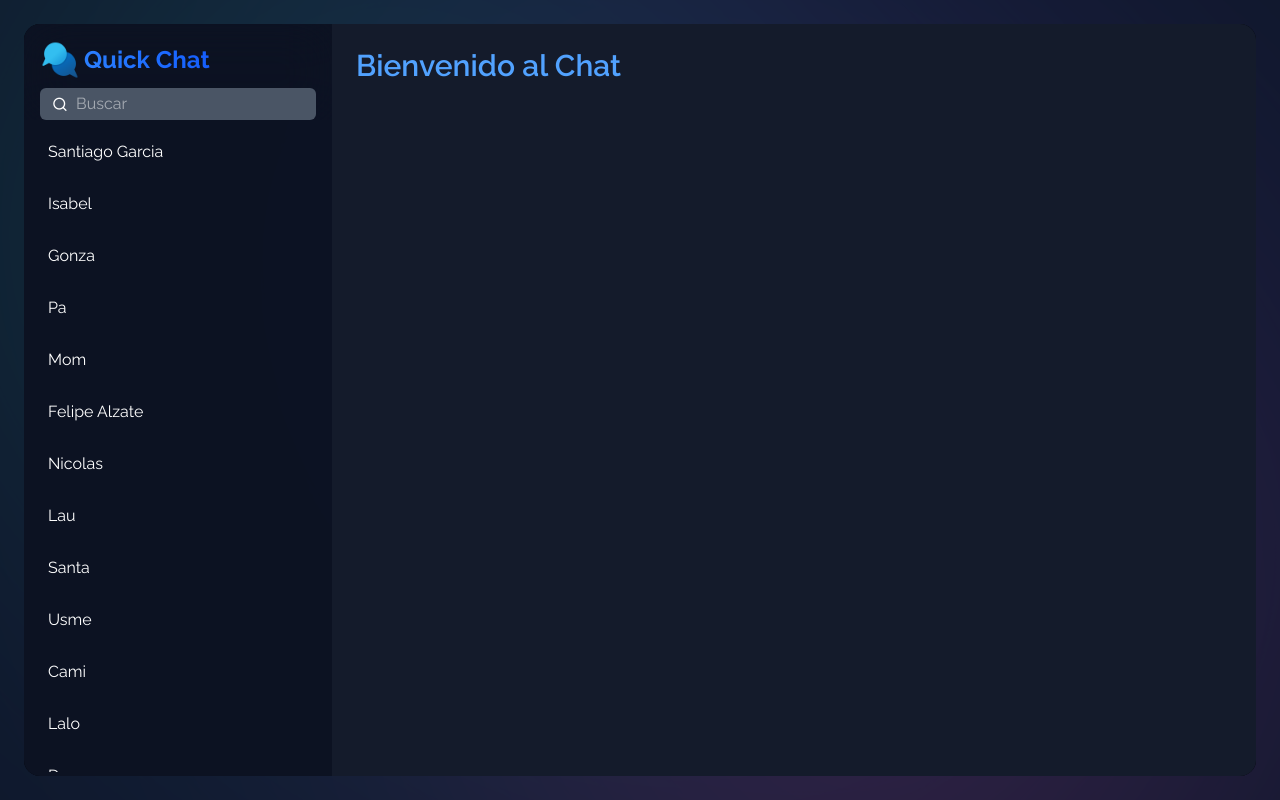
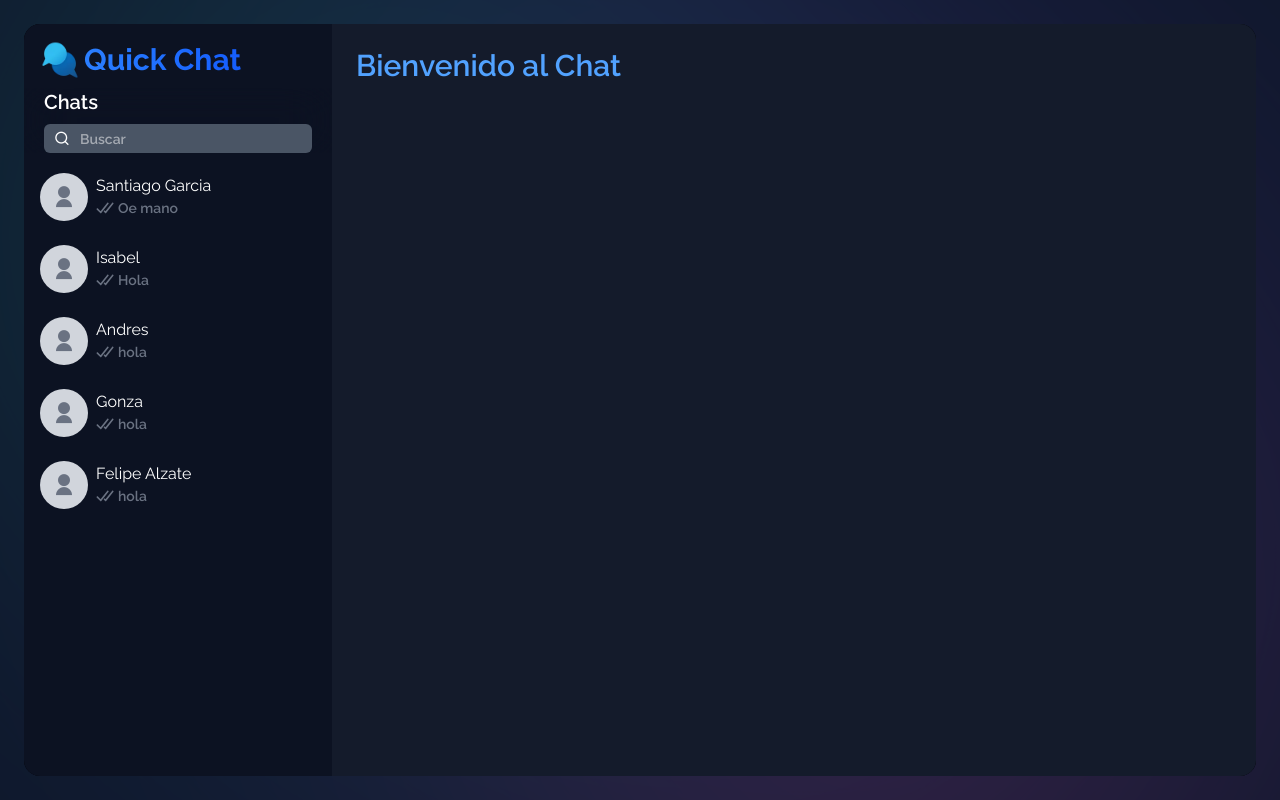
Before and after one commit to Julicode07/QuickChat, a React (Vite) app in the folder Frontend/: page / in a window 1280 px wide. Built offline with nearby package versions, Linux system fonts and the light colour scheme.

Commit message:
Add message with sent, received and read status

```diff
--- a/Frontend/index.html
+++ b/Frontend/index.html
@@ -4,7 +4,7 @@
 <head>
   <meta charset="UTF-8" />
   <meta name="viewport" content="width=device-width, initial-scale=1.0" />
-  <link rel="icon" href="/quickchat.png" type="image" rel="preload" />
+  <link rel="icon" href="/quickchat.webp" type="image" rel="preload" />
   <meta property="og:description" name="description" content="" />
   <meta property="og:image:alt" content="Live Chat App" />
   <meta property="og:type" content="website" />
--- /dev/null
+++ b/Frontend/src/Icons/MessageStatus.tsx
@@ -0,0 +1,40 @@
+import { FC } from "react";
+
+interface MessageStatusProps {
+    status: "sent" | "delivered";
+    isSeen: boolean;
+}
+
+const MessageStatus: FC<MessageStatusProps> = ({ status, isSeen }) => {
+
+    if (status === "sent") {
+        return (
+            <svg viewBox="0 0 14 18" height="18" width="14" preserveAspectRatio="xMidYMid meet" version="1.1" x="0px" y="0px" enable-background="new 0 0 14 18" className="text-gray-500">
+                <title>status-check</title>
+                <path fill="currentColor" d="M12.502,5.035l-0.57-0.444c-0.188-0.147-0.462-0.113-0.609,0.076l-6.39,8.198 c-0.147,0.188-0.406,0.206-0.577,0.039l-2.614-2.556c-0.171-0.167-0.447-0.164-0.614,0.007l-0.505,0.516 c-0.167,0.171-0.164,0.447,0.007,0.614l3.887,3.8c0.171,0.167,0.43,0.149,0.577-0.039l7.483-9.602 C12.724,5.456,12.69,5.182,12.502,5.035z"></path>
+            </svg>
+        );
+    }
+
+    else if (status === "delivered") {
+        if (isSeen) {
+            return (
+                <svg viewBox="0 0 18 18" height="18" width="18" preserveAspectRatio="xMidYMid meet" className="text-blue-500" version="1.1" x="0px" y="0px" enable-background="new 0 0 18 18">
+                    <title>status-dblcheck</title>
+                    <path fill="currentColor" d="M17.394,5.035l-0.57-0.444c-0.188-0.147-0.462-0.113-0.609,0.076l-6.39,8.198 c-0.147,0.188-0.406,0.206-0.577,0.039l-0.427-0.388c-0.171-0.167-0.431-0.15-0.578,0.038L7.792,13.13 c-0.147,0.188-0.128,0.478,0.043,0.645l1.575,1.51c0.171,0.167,0.43,0.149,0.577-0.039l7.483-9.602 C17.616,5.456,17.582,5.182,17.394,5.035z M12.502,5.035l-0.57-0.444c-0.188-0.147-0.462-0.113-0.609,0.076l-6.39,8.198 c-0.147,0.188-0.406,0.206-0.577,0.039l-2.614-2.556c-0.171-0.167-0.447-0.164-0.614,0.007l-0.505,0.516 c-0.167,0.171-0.164,0.447,0.007,0.614l3.887,3.8c0.171,0.167,0.43,0.149,0.577-0.039l7.483-9.602 C12.724,5.456,12.69,5.182,12.502,5.035z"></path>
+                </svg>
+            );
+        }
+
+        return (
+            <svg viewBox="0 0 18 18" height="18" width="18" preserveAspectRatio="xMidYMid meet" className="text-gray-500" version="1.1" x="0px" y="0px" enable-background="new 0 0 18 18">
+                <title>status-dblcheck</title>
+                <path fill="currentColor" d="M17.394,5.035l-0.57-0.444c-0.188-0.147-0.462-0.113-0.609,0.076l-6.39,8.198 c-0.147,0.188-0.406,0.206-0.577,0.039l-0.427-0.388c-0.171-0.167-0.431-0.15-0.578,0.038L7.792,13.13 c-0.147,0.188-0.128,0.478,0.043,0.645l1.575,1.51c0.171,0.167,0.43,0.149,0.577-0.039l7.483-9.602 C17.616,5.456,17.582,5.182,17.394,5.035z M12.502,5.035l-0.57-0.444c-0.188-0.147-0.462-0.113-0.609,0.076l-6.39,8.198 c-0.147,0.188-0.406,0.206-0.577,0.039l-2.614-2.556c-0.171-0.167-0.447-0.164-0.614,0.007l-0.505,0.516 c-0.167,0.171-0.164,0.447,0.007,0.614l3.887,3.8c0.171,0.167,0.43,0.149,0.577-0.039l7.483-9.602 C12.724,5.456,12.69,5.182,12.502,5.035z"></path>
+            </svg>
+        );
+    }
+
+    return null;
+};
+
+export default MessageStatus;
--- a/Frontend/src/components/Background.tsx
+++ b/Frontend/src/components/Background.tsx
@@ -10,7 +10,7 @@ const Background: React.FC<BackgroundProps> = ({ children }) => {
             <div className="absolute z-0 inset-0 bg-[conic-gradient(from_0deg_at_50%_50%,#3b82f6_0deg,#10b981_72deg,#6366f1_144deg,#8b5cf6_216deg,#ec4899_288deg,#3b82f6_360deg)] animate-[spin_4s_linear_infinite] opacity-90 blur-[200px]"></div>
             <div className="absolute inset-0 bg-slate-900 opacity-75"></div>
             <div className="absolute inset-0 bg-[radial-gradient(circle_600px_at_50%_-100%,#ffffff10,transparent)]"></div>
-            <div className="relative z-40 w-full h-full bg-black/80 rounded-2xl  overflow-hidden">
+            <div className="relative z-40 w-full h-full bg-black/90 rounded-2xl  overflow-hidden">
                 <div className="absolute inset-0 bg-black opacity-60 backdrop-blur-lg"></div>
                 <div className="absolute inset-0 bg-slate-900 opacity-80"></div>
                 {children}
--- a/Frontend/src/components/Loader.tsx
+++ b/Frontend/src/components/Loader.tsx
@@ -8,7 +8,6 @@ const Loader = () => {
             exit={{ opacity: 0 }}
             transition={{ duration: 0.2 }}
         >
-            {/* Conic Gradient Animation */}
             <motion.div
                 className="absolute inset-0 bg-[conic-gradient(from_0deg_at_50%_50%,#3b82f6_0deg,#10b981_72deg,#6366f1_144deg,#8b5cf6_216deg,#ec4899_288deg,#3b82f6_360deg)] opacity-90 blur-[200px]"
                 animate={{ rotate: 360 }}
@@ -19,7 +18,6 @@ const Loader = () => {
                 }}
             ></motion.div>
 
-            {/* Darker background overlay */}
             <motion.div
                 className="absolute inset-0 bg-slate-900 opacity-75"
                 initial={{ opacity: 0 }}
@@ -27,7 +25,6 @@ const Loader = () => {
                 transition={{ duration: 1, ease: "easeInOut" }}
             ></motion.div>
 
-            {/* Radial gradient overlay */}
             <motion.div
                 className="absolute inset-0 bg-[radial-gradient(circle_600px_at_50%_-100%,#ffffff10,transparent)]"
                 initial={{ opacity: 0 }}
@@ -36,7 +33,7 @@ const Loader = () => {
             ></motion.div>
 
             <div className='relative z-50 flex flex-col items-center gap-2'>
-                <img src="/quickchat.png" alt="Quick Chat" className='w-28 h-28' />
+                <img src="/quickchat.webp" alt="Quick Chat" className='w-28 h-28' />
                 <h1 className='text-5xl font-bold text-transparent bg-clip-text bg-gradient-to-r from-blue-600 to-blue-400'>
                     Quick Chat
                 </h1>
--- /dev/null
+++ b/Frontend/src/components/SideBar/SearchInput.tsx
@@ -0,0 +1,78 @@
+import React, { useState } from "react";
+import { motion, AnimatePresence } from "framer-motion";
+
+interface SearchInputProps {
+    searchTerm: string;
+    setSearchTerm: (term: string) => void;
+}
+
+const SearchInput: React.FC<SearchInputProps> = ({ searchTerm, setSearchTerm }) => {
+    const [focused, setFocused] = useState(false);
+    const [inputValue, setInputValue] = useState(searchTerm);
+
+    const handleSearchChange = (event: React.ChangeEvent<HTMLInputElement>) => {
+        const value = event.target.value;
+        setInputValue(value);
+        setSearchTerm(value);
+    };
+
+    const handleClearInput = () => {
+        setInputValue('');
+        setSearchTerm('');
+        setFocused(false);
+    };
+
+    return (
+        <div className="relative flex w-full pl-2 py-1 rounded-md bg-gray-600 text-white group">
+            <AnimatePresence>
+                {!focused && (
+                    <motion.div
+                        className="flex justify-center items-center absolute ri-search-line text-white w-5 h-5"
+                        initial={{ rotate: 125 }}
+                        animate={{ rotate: 0 }}
+                        exit={{ rotate: 90, opacity: 0 }}
+                        transition={{ duration: 0.1 }}
+                    >
+                    </motion.div>
+                )}
+            </AnimatePresence>
+
+            <AnimatePresence>
+                {focused && (
+                    <motion.div
+                        className="flex justify-center items-center absolute ri-arrow-left-line text-blue-300 w-5 h-5 cursor-pointer text-xl"
+                        initial={{ rotate: -90, opacity: 0 }}
+                        animate={{ rotate: 0, opacity: 1 }}
+                        exit={{ rotate: -90, opacity: 0 }}
+                        transition={{ duration: 0.1 }}
+                        onClick={handleClearInput}
+                    ></motion.div>
+                )}
+            </AnimatePresence>
+
+            <input
+                type="text"
+                placeholder={!focused ? "Buscar" : ""}
+                value={inputValue}
+                className="relative left-7 text-sm font-semibold focus:border-none focus:outline-none bg-transparent w-full placeholder:hidden pt-[0.5px]"
+                onFocus={() => setFocused(true)}
+                onBlur={() => setFocused(false)}
+                onChange={handleSearchChange}
+            />
+            <AnimatePresence>
+                {inputValue !== '' && (
+                    <motion.div
+                        className="flex justify-center items-center absolute right-2 ri-close-line text-gray-400 w-6 h-6 cursor-pointer text-xl"
+                        initial={{ rotate: -90, opacity: 0 }}
+                        animate={{ rotate: 0, opacity: 1 }}
+                        exit={{ rotate: -90, opacity: 0 }}
+                        transition={{ duration: 0.1 }}
+                        onClick={handleClearInput}
+                    />
+                )}
+            </AnimatePresence>
+        </div>
+    );
+};
+
+export default SearchInput;
--- /dev/null
+++ b/Frontend/src/components/SideBar/Utils/chatUtils.ts
@@ -0,0 +1,22 @@
+export interface Chat {
+    id: number;
+    img: string;
+    name: string;
+    message: string;
+}
+
+export const filterChats = (chats: Chat[], searchTerm: string): Chat[] => {
+    return chats.filter((chat) =>
+        chat.name.toLowerCase().includes(searchTerm.toLowerCase()) || chat.message.toLowerCase().includes(searchTerm.toLowerCase())
+    );
+};
+
+const chats: Chat[] = [
+    { id: 1, img: 'ri-user-fill', name: 'Santiago Garcia', message: 'Oe mano' },
+    { id: 2, img: 'ri-user-fill', name: 'Isabel', message: 'Hola' },
+    { id: 3, img: 'ri-user-fill', name: 'Andres', message: 'hola' },
+    { id: 4, img: 'ri-user-fill', name: 'Gonza', message: 'hola' },
+    { id: 5, img: 'ri-user-fill', name: 'Felipe Alzate', message: 'hola' },
+];
+
+export default chats;
--- a/Frontend/src/pages/HomePage.tsx
+++ b/Frontend/src/pages/HomePage.tsx
@@ -1,57 +1,21 @@
 import React, { useEffect, useState } from "react";
-import { motion, AnimatePresence } from "framer-motion";
+import { motion } from "framer-motion";
 const Background = React.lazy(() => import("../components/Background"));
-const Loader = React.lazy(() => import("../components/Loader"));
-
-interface Chat {
-    id: number;
-    name: string;
-}
+import Loader from "../components/Loader";
+import MessageStatus from "../Icons/MessageStatus";
+import SearchInput from "../components/SideBar/SearchInput";
+import chats, { Chat, filterChats } from "../components/SideBar/Utils/chatUtils";
 
 function Homepage() {
     const [loading, setLoading] = useState(true);
-    const [focused, setFocused] = useState(false);
-    const [inputValue, setInputValue] = useState('');
-
-    // Search
     const [searchTerm, setSearchTerm] = useState('');
     const [results, setResults] = useState<Chat[]>([]);
 
-    const chats: Chat[] = [
-        { id: 1, name: 'Santiago Garcia' },
-        { id: 2, name: 'Isabel' },
-        { id: 3, name: 'Gonza' },
-        { id: 4, name: 'Pa' },
-        { id: 5, name: 'Mom' },
-        { id: 6, name: 'Felipe Alzate' },
-        { id: 7, name: 'Nicolas' },
-        { id: 8, name: 'Lau' },
-        { id: 9, name: 'Santa' },
-        { id: 10, name: 'Usme' },
-        { id: 11, name: 'Cami' },
-        { id: 12, name: 'Lalo' },
-        { id: 13, name: 'Dany' },
-    ];
-
-
-    const handleSearchChange = (event: React.ChangeEvent<HTMLInputElement>) => {
-        const value = event.target.value;
-        setInputValue(value);
-        setSearchTerm(value);
-    };
 
     useEffect(() => {
-        const filteredChats = chats.filter((chat) =>
-            chat.name.toLowerCase().includes(searchTerm.toLowerCase())
-        );
+        const filteredChats = filterChats(chats, searchTerm);
         setResults(filteredChats);
     }, [searchTerm]);
-
-    const handleClearInput = () => {
-        setInputValue('');
-        setSearchTerm('');
-        setFocused(false);
-    };
 
     useEffect(() => {
         setTimeout(() => {
@@ -64,79 +28,46 @@ function Homepage() {
             {loading ? <Loader /> :
                 <Background>
                     <div className="relative z-50 flex h-screen">
-                        <aside className="flex flex-col gap-3 w-1/4 text-white">
-                            <div className="sticky top-0 bg-transparent backdrop-blur-xl px-4 pt-4 flex flex-col gap-2">
-                                <div className="flex items-center gap-1">
-                                    <img src="/quickchat.png" className="w-10 h-10" alt="Logo Quick Chat" />
-                                    <h2 className="text-2xl font-bold text-transparent bg-clip-text bg-gradient-to-r from-blue-500 to-blue-600 cursor-">Quick Chat</h2>
-                                </div>
-                                <div className="relative flex w-full pl-2 py-1 rounded-md bg-gray-600 text-white group">
-                                    <AnimatePresence>
-                                        {!focused && (
-                                            <motion.div
-                                                className="flex justify-center items-center absolute ri-search-line text-white w-6 h-6"
-                                                initial={{ rotate: 125 }}
-                                                animate={{ rotate: 0 }}
-                                                exit={{ rotate: 90, opacity: 0 }}
-                                                transition={{ duration: 0.1 }}
-                                            >
-                                            </motion.div>
-                                        )}
-                                    </AnimatePresence>
-
-                                    <AnimatePresence>
-                                        {focused && (
-                                            <motion.div
-                                                className="flex justify-center items-center absolute ri-arrow-left-line text-blue-300 w-6 h-6 cursor-pointer text-xl"
-                                                initial={{ rotate: -90, opacity: 0 }}
-                                                animate={{ rotate: 0, opacity: 1 }}
-                                                exit={{ rotate: -90, opacity: 0 }}
-                                                transition={{ duration: 0.1 }}
-                                                onClick={handleClearInput} // Llamar a la función para borrar el input
-                                            ></motion.div>
-                                        )}
-                                    </AnimatePresence>
-
-                                    <input
-                                        type="text"
-                                        placeholder={!focused ? "Buscar" : ""}
-                                        value={inputValue}
-                                        className="relative left-7 focus:border-none focus:outline-none bg-transparent w-full placeholder:hidden"
-                                        onFocus={() => setFocused(true)}
-                                        onBlur={() => setFocused(false)}
-                                        onChange={handleSearchChange}
-                                    />
-                                    <AnimatePresence>
-                                        {inputValue !== '' && (
-                                            <motion.div
-                                                className="flex justify-center items-center absolute right-2 ri-close-line text-gray-400 w-6 h-6 cursor-pointer text-xl"
-                                                initial={{ rotate: -90, opacity: 0 }}
-                                                animate={{ rotate: 0, opacity: 1 }}
-                                                exit={{ rotate: -90, opacity: 0 }}
-                                                transition={{ duration: 0.1 }}
-                                                onClick={handleClearInput}
-                                            />
-                                        )}
-                                    </AnimatePresence>
+                        <aside className="flex flex-col gap-2 w-1/4 text-white">
+                            <div className="flex items-center gap-1 pt-4 px-4">
+                                <img src="/quickchat.webp" className="w-10 h-10" alt="Logo Quick Chat" />
+                                <h2 className="text-3xl font-bold text-transparent bg-clip-text bg-gradient-to-r from-blue-500 to-blue-600 cursor-pointer">Quick Chat</h2>
+                            </div>
+                            <div className="sticky top-0 bg-transparent backdrop-blur-xl px-5">
+                                <div className="space-y-2">
+                                    <h1 className="text-xl font-semibold">Chats</h1>
+                                    <SearchInput searchTerm={searchTerm} setSearchTerm={setSearchTerm} />
                                 </div>
                             </div>
-
-                            <ul className="px-4 max-h-[calc(100vh-10rem)] overflow-y-auto">
+                            <ul className="max-h-[calc(100vh-10rem)] overflow-y-auto">
                                 {results.length > 0 ? (
                                     results.map((chat) => (
-                                        <motion.li
+                                        <motion.div
                                             key={chat.id}
-                                            className="mb-3 p-2 hover:bg-blue-700 rounded-md cursor-pointer"
-                                            initial={{ opacity: 0, y: 50 }} // Inicia oculto y desplazado
-                                            animate={{ opacity: 1, y: 0 }} // Se anima hacia su posición
-                                            exit={{ opacity: 0, y: -50 }} // Se mueve hacia arriba y se oculta al salir
-                                            transition={{ duration: 0.3 }} // Duración de la animación
+                                            className="flex gap-2 px-4 py-3 hover:bg-gray-800 cursor-pointer font-normal"
+                                            initial={{ opacity: 0, y: 50 }}
+                                            animate={{ opacity: 1, y: 0 }}
+                                            exit={{ opacity: 0, y: -50 }}
+                                            transition={{ duration: 0.3 }}
                                         >
-                                            {chat.name}
-                                        </motion.li>
+                                            <div className="flex items-center justify-center bg-gray-300 h-12 w-12 text-gray-500 rounded-full ">
+                                                <i className={`${chat.img} text-2xl`}></i>
+                                            </div>
+                                            <div className="flex flex-col justify-center">
+                                                <p className="text-base/tight font-normal">{chat.name}</p>
+                                                <div className="flex gap-1">
+                                                    <span className="flex items-center justify-center">
+                                                        <MessageStatus status="delivered" isSeen={false} />
+                                                    </span>
+                                                    <div className="flex items-end">
+                                                        <p className="pt-1 text-sm/tight text-gray-500 font-semibold">{chat.message}</p>
+                                                    </div>
+                                                </div>
+                                            </div>
+                                        </motion.div>
                                     ))
                                 ) : (
-                                    <li className="mb-3 p-2">No se encontraron resultados.</li>
+                                    <li className="mb-3 p-2 ml-3 font-semibold">No se encontraron resultados.</li>
                                 )}
                             </ul>
                         </aside>
@@ -148,7 +79,7 @@ function Homepage() {
                 </Background>
             }
         </>
-    )
+    );
 }
 
 export default Homepage;
```
Also changed, not shown: Frontend/public/quickchat.webp (added).
